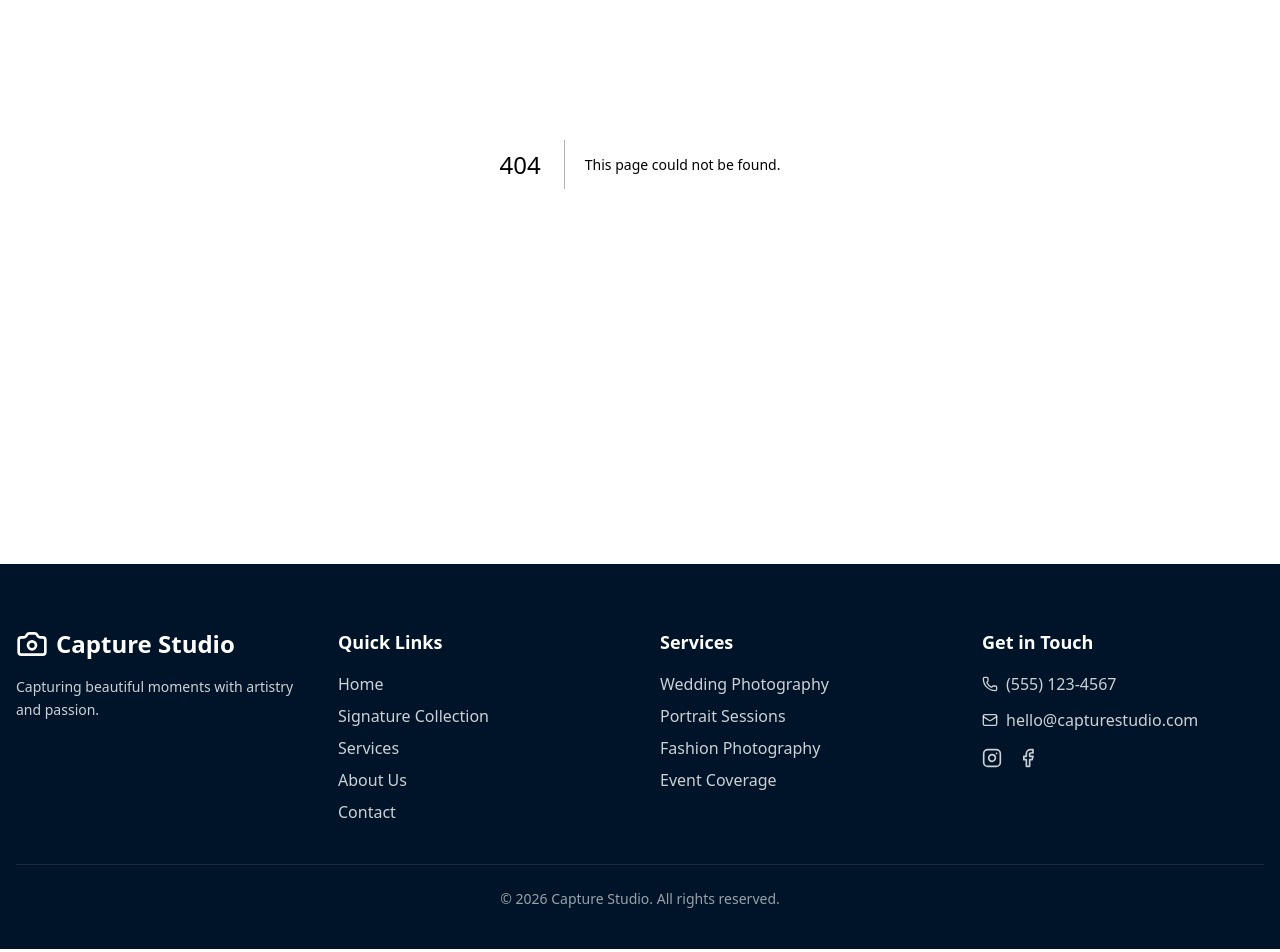
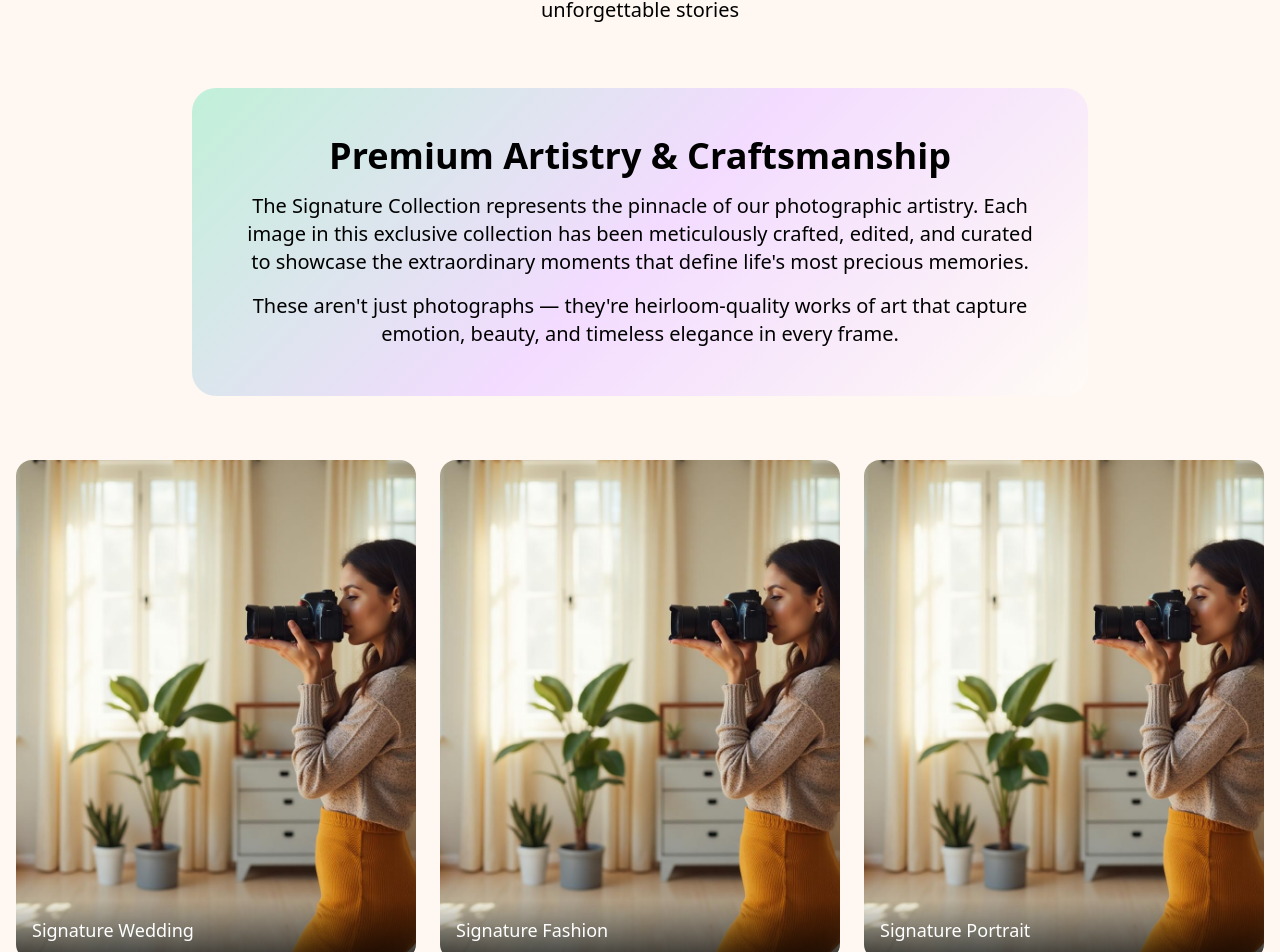
Before and after one commit to sohamtapse/ZazzmatazStudio, a Next.js app: page /signature in a window 1280 px wide. Before the commit this address had no page. Shown: the part 236-1188 px from the top of the page. Built offline with nearby package versions, Linux system fonts and the light colour scheme.

Commit message:
signature page added

```diff
--- a/app/page.tsx
+++ b/app/page.tsx
@@ -312,10 +312,6 @@ const page = () => {
           </motion.div>
         </div>
       </section>
-      {/* this is commit */}
-      {/* this is commit */}
-      {/* this is commit */}
-      {/* this is commit */}
     </>
   );
 };
--- /dev/null
+++ b/app/signature/page.tsx
@@ -0,0 +1,188 @@
+"use client";
+import React, { useState } from "react";
+import { motion } from "framer-motion";
+import PhotoCard from "@/components/PhotoCard";
+import Lightbox from "@/components/Lightbox";
+const page = () => {
+  const [currentImageIndex, setCurrentImageIndex] = useState(0);
+  const [lightboxOpen, setLightboxOpen] = useState(false);
+  const handlePrevious = () => {
+    setCurrentImageIndex((prev) =>
+      prev === 0 ? signatureImages.length - 1 : prev - 1
+    );
+  };
+
+  const handleNext = () => {
+    setCurrentImageIndex((prev) =>
+      prev === signatureImages.length - 1 ? 0 : prev + 1
+    );
+  };
+  const signatureImages = [
+    {
+      src: "/hero-photographer.jpg",
+      alt: "Golden hour wedding portrait",
+      category: "Signature Wedding",
+    },
+    {
+      src: "/hero-photographer.jpg",
+      alt: "Editorial fashion masterpiece",
+      category: "Signature Fashion",
+    },
+    {
+      src: "/hero-photographer.jpg",
+      alt: "Timeless family portrait",
+      category: "Signature Portrait",
+    },
+    {
+      src: "/hero-photographer.jpg",
+      alt: "Luxury event venue",
+      category: "Signature Event",
+    },
+    {
+      src: "/hero-photographer.jpg",
+      alt: "Romantic wedding ceremony",
+      category: "Signature Wedding",
+    },
+    {
+      src: "/hero-photographer.jpg",
+      alt: "Professional executive portrait",
+      category: "Signature Portrait",
+    },
+  ];
+  const containerVariants = {
+    hidden: { opacity: 0 },
+    visible: {
+      opacity: 1,
+      transition: {
+        staggerChildren: 0.1,
+      },
+    },
+  };
+  const itemVariants = {
+    hidden: { opacity: 0, y: 30 },
+    visible: { opacity: 1, y: 0 },
+  };
+  const openLightbox = (index: number) => {
+    setCurrentImageIndex(index);
+    setLightboxOpen(true);
+  };
+  return (
+    <>
+      <div className="min-h-screen pt-32 pb-20">
+        <div className="container mx-auto px-4">
+          {/* Header */}
+          <motion.div
+            initial={{ opacity: 0, y: 20 }}
+            animate={{ opacity: 1, y: 0 }}
+            className="text-center mb-16"
+          >
+            <h1 className="font-display text-5xl md:text-6xl font-bold text-primary mb-4">
+              Signature Collection
+            </h1>
+            <p className="text-xl text-foreground/70 max-w-2xl mx-auto">
+              Our most premium curated works - timeless photography that tells
+              unforgettable stories
+            </p>
+          </motion.div>
+          <motion.div
+            initial={{ opacity: 0, y: 20 }}
+            animate={{ opacity: 1, y: 0 }}
+            transition={{ delay: 0.2 }}
+            className="max-w-4xl mx-auto mb-16"
+          >
+            <div className="bg-[linear-gradient(135deg,hsl(150_62%_85%)_0%,hsl(280_100%_93%)_50%,hsl(35_100%_98%)_100%)] rounded-3xl p-8 md:p-12 text-center">
+              <h2 className="font-display text-4xl font-bold text-primary mb-4">
+                Premium Artistry & Craftsmanship
+              </h2>
+              <p className="text-xl mb-4">
+                The Signature Collection represents the pinnacle of our
+                photographic artistry. Each image in this exclusive collection
+                has been meticulously crafted, edited, and curated to showcase
+                the extraordinary moments that define life's most precious
+                memories.
+              </p>
+              <p className="text-xl ">
+                These aren't just photographs — they're heirloom-quality works
+                of art that capture emotion, beauty, and timeless elegance in
+                every frame.
+              </p>
+            </div>
+          </motion.div>
+
+          {/* Gallery (flex-based) with Stagger Animation */}
+          <motion.div
+            variants={containerVariants}
+            initial="hidden"
+            animate="visible"
+            className="grid grid-cols-1 sm:grid-cols-2 lg:grid-cols-3 gap-6 mb-16"
+          >
+            {signatureImages.map((image, index) => (
+              <motion.div
+                key={index}
+                variants={itemVariants}
+                className="w-full "
+              >
+                <PhotoCard
+                  src={image.src}
+                  alt={image.alt}
+                  category={image.category}
+                  onClick={() => openLightbox(index)}
+                />
+              </motion.div>
+            ))}
+          </motion.div>
+
+          {/* Sketch to Reality Section */}
+          <motion.div
+            initial={{ opacity: 0, y: 20 }}
+            whileInView={{ opacity: 1, y: 0 }}
+            viewport={{ once: true }}
+            className="max-w-5xl mx-auto"
+          >
+            <div className="bg-[rgb(0,20,41)] text-primary-foreground rounded-3xl p-8 md:p-12 text-white">
+              <h2 className="font-display text-3xl md:text-4xl font-bold mb-6 text-center">
+                From Sketch to Reality
+              </h2>
+              <p className="text-lg text-center mb-8 text-primary-foreground/90">
+                Every masterpiece begins with a vision. Our Signature Collection
+                evolved from carefully hand-drawn sketches and meticulous
+                planning, transforming initial concepts into the stunning visual
+                narratives you see today.
+              </p>
+              <div className="grid md:grid-cols-2 gap-8">
+                <div className="bg-[rgb(26,43,61)] rounded-2xl p-6">
+                  <h3 className="font-semibold text-2xl mb-3 ">
+                    The Planning Phase
+                  </h3>
+                  <p className="text-lg">
+                    From notebook sketches to mood boards, we carefully plan
+                    every aspect of the shoot — lighting, composition, poses,
+                    and emotional tone.
+                  </p>
+                </div>
+                <div className=" bg-[rgb(26,43,61)] rounded-2xl p-6">
+                  <h3 className="font-semibold text-2xl mb-3">The Execution</h3>
+                  <p className=" text-lg">
+                    Those hand-drawn ideas transform into breathtaking reality
+                    through expert technique, artistic vision, and collaboration
+                    with our clients.
+                  </p>
+                </div>
+              </div>
+            </div>
+          </motion.div>
+        </div>
+        <Lightbox
+          isOpen={lightboxOpen}
+          onClose={() => setLightboxOpen(false)}
+          images={signatureImages}
+          currentIndex={currentImageIndex}
+          onPrevious={handlePrevious}
+          onNext={handleNext}
+        />
+      </div>
+    </>
+  );
+};
+
+export default page;
--- /dev/null
+++ b/components/Lightbox.tsx
@@ -0,0 +1,100 @@
+import { motion, AnimatePresence } from "framer-motion";
+import { X, ChevronLeft, ChevronRight } from "lucide-react";
+
+interface LightboxProps {
+  isOpen: boolean;
+  onClose: () => void;
+  images: { src: string; alt: string }[];
+  currentIndex: number;
+  onPrevious: () => void;
+  onNext: () => void;
+}
+
+const Lightbox = ({
+  isOpen,
+  onClose,
+  images,
+  currentIndex,
+  onPrevious,
+  onNext,
+}: LightboxProps) => {
+  return (
+    <AnimatePresence>
+      {isOpen && (
+        <motion.div
+          initial={{ opacity: 0 }}
+          animate={{ opacity: 1 }}
+          exit={{ opacity: 0 }}
+          className="fixed inset-0 z-50 bg-black/95 flex items-center justify-center"
+          onClick={onClose}
+        >
+          <button
+            className="
+bg-black text-white py-3 px-6 rounded-2xl cursor-pointer
+text-base sm:text-lg md:text-xl lg:text-2xl
+hover:scale-[1.03]
+transition-all duration-300
+absolute top-4 right-4
+            "
+            onClick={onClose}
+          >
+            <X size={24} />
+          </button>
+
+          <button
+            className="
+bg-black text-white py-3 px-6 rounded-2xl cursor-pointer
+text-base sm:text-lg md:text-xl lg:text-2xl
+hover:scale-[1.03]
+transition-all duration-300
+absolute left-4
+            "
+            onClick={(e) => {
+              e.stopPropagation();
+              onPrevious();
+            }}
+          >
+            <ChevronLeft size={32} />
+          </button>
+
+          <motion.div
+            key={currentIndex}
+            initial={{ scale: 0.9, opacity: 0 }}
+            animate={{ scale: 1, opacity: 1 }}
+            exit={{ scale: 0.9, opacity: 0 }}
+            className="max-w-7xl max-h-[90vh] p-4"
+            onClick={(e) => e.stopPropagation()}
+          >
+            <img
+              src={images[currentIndex].src}
+              alt={images[currentIndex].alt}
+              className="w-full h-full object-contain rounded-lg"
+            />
+          </motion.div>
+
+          <button
+            className="
+bg-black text-white py-3 px-6 rounded-2xl cursor-pointer
+text-base sm:text-lg md:text-xl lg:text-2xl
+hover:scale-[1.03]
+transition-all duration-300
+absolute right-4
+            "
+            onClick={(e) => {
+              e.stopPropagation();
+              onNext();
+            }}
+          >
+            <ChevronRight size={32} />
+          </button>
+
+          <div className="absolute bottom-4 left-1/2 -translate-x-1/2 text-white">
+            {currentIndex + 1} / {images.length}
+          </div>
+        </motion.div>
+      )}
+    </AnimatePresence>
+  );
+};
+
+export default Lightbox;
--- a/components/PhotoCard.tsx
+++ b/components/PhotoCard.tsx
@@ -14,11 +14,10 @@ const PhotoCard = ({ src, alt, category, onClick }: PhotoCardProps) => {
     <motion.div
       whileHover={{ scale: 1.03 }}
       whileTap={{ scale: 0.98 }}
-      className="
-        relative overflow-hidden rounded-2xl cursor-pointer
-        h-48 sm:h-60 md:h-72 lg:h-80 xl:h-96
-        w-full
-      "
+      className={
+        "relative overflow-hidden rounded-2xl cursor-pointer " +
+        "aspect-[4/5] w-full"
+      }
       onClick={onClick}
     >
       <img
```
